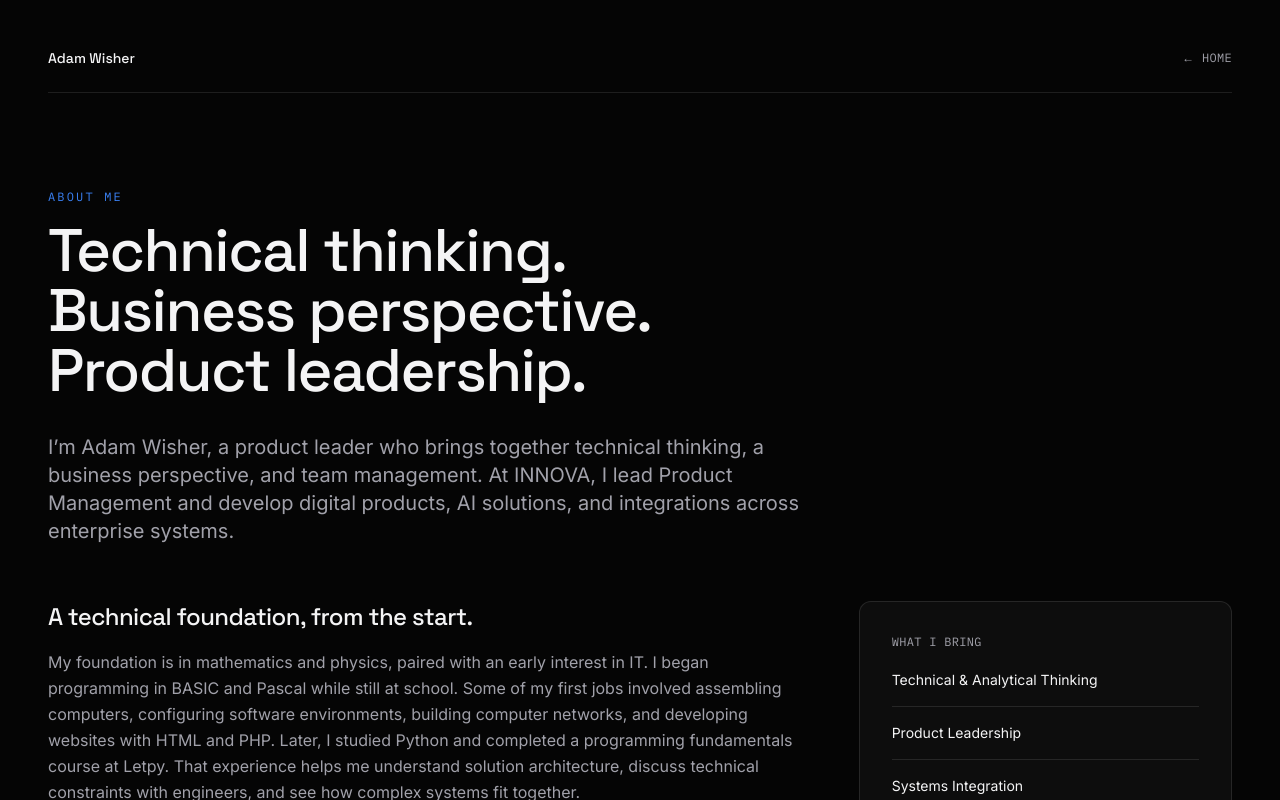
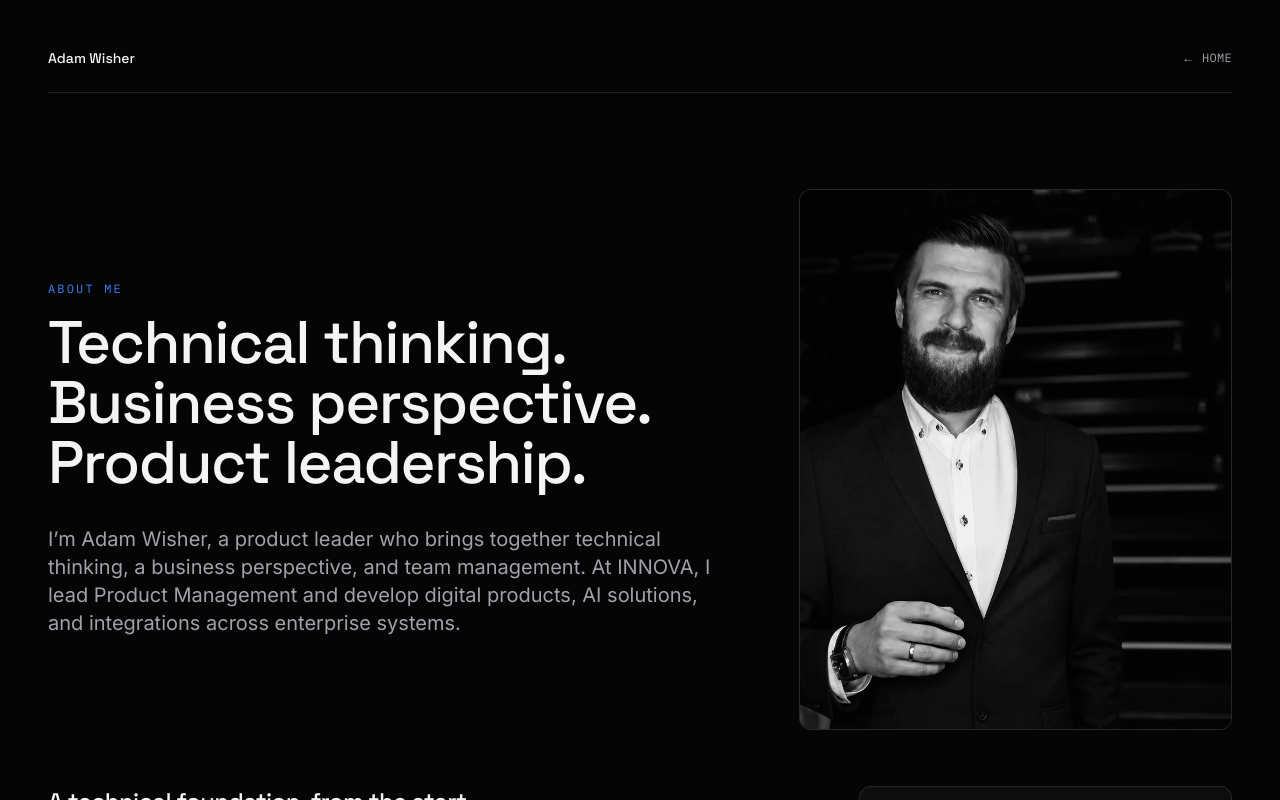
Before and after one commit to wisheradam/adamwisher-portfolio, a Next.js app: page /about in a window 1280 px wide. Shown: the top 800 px of the page. Built offline with nearby package versions, Linux system fonts and the light colour scheme.

Commit message:
Add optimized portrait alongside About page introduction

```diff
--- a/app/about/page.tsx
+++ b/app/about/page.tsx
@@ -1,5 +1,6 @@
 import type { Metadata } from "next";
 import Link from "next/link";
+import Image from "next/image";
 import { ArrowUpRight } from "lucide-react";
 
 export const metadata: Metadata = {
@@ -18,9 +19,23 @@ export default function AboutPage() {
       </header>
 
       <section className="py-16 lg:py-24" aria-labelledby="about-heading">
-        <p className="font-mono text-xs uppercase tracking-[0.18em] text-accent">About me</p>
-        <h1 id="about-heading" className="mt-4 max-w-4xl font-display text-4xl font-medium tracking-tight sm:text-6xl">Technical thinking.<br />Business perspective.<br />Product leadership.</h1>
-        <p className="mt-8 max-w-3xl text-lg leading-relaxed text-muted-foreground sm:text-xl">I’m Adam Wisher, a product leader who brings together technical thinking, a business perspective, and team management. At INNOVA, I lead Product Management and develop digital products, AI solutions, and integrations across enterprise systems.</p>
+        <div className="grid items-center gap-10 lg:grid-cols-[minmax(0,1.35fr)_minmax(0,0.85fr)] lg:gap-16">
+          <div>
+            <p className="font-mono text-xs uppercase tracking-[0.18em] text-accent">About me</p>
+            <h1 id="about-heading" className="mt-4 max-w-4xl font-display text-4xl font-medium tracking-tight sm:text-6xl">Technical thinking.<br />Business perspective.<br />Product leadership.</h1>
+            <p className="mt-8 max-w-3xl text-lg leading-relaxed text-muted-foreground sm:text-xl">I’m Adam Wisher, a product leader who brings together technical thinking, a business perspective, and team management. At INNOVA, I lead Product Management and develop digital products, AI solutions, and integrations across enterprise systems.</p>
+          </div>
+          <div className="relative aspect-[4/5] w-full max-w-md overflow-hidden rounded-lg border border-border bg-surface lg:justify-self-end">
+            <Image
+              src="/adam-wisher-portrait.webp"
+              alt="Black-and-white portrait of Adam Wisher"
+              fill
+              priority
+              sizes="(min-width: 1024px) 420px, (min-width: 640px) 448px, calc(100vw - 48px)"
+              className="object-cover object-[30%_center]"
+            />
+          </div>
+        </div>
 
         <div className="mt-14 grid items-start gap-12 lg:grid-cols-[minmax(0,1.6fr)_minmax(0,0.8fr)] lg:gap-16">
           <div className="space-y-10">
```
Also changed, not shown: public/adam-wisher-portrait.webp (added).
